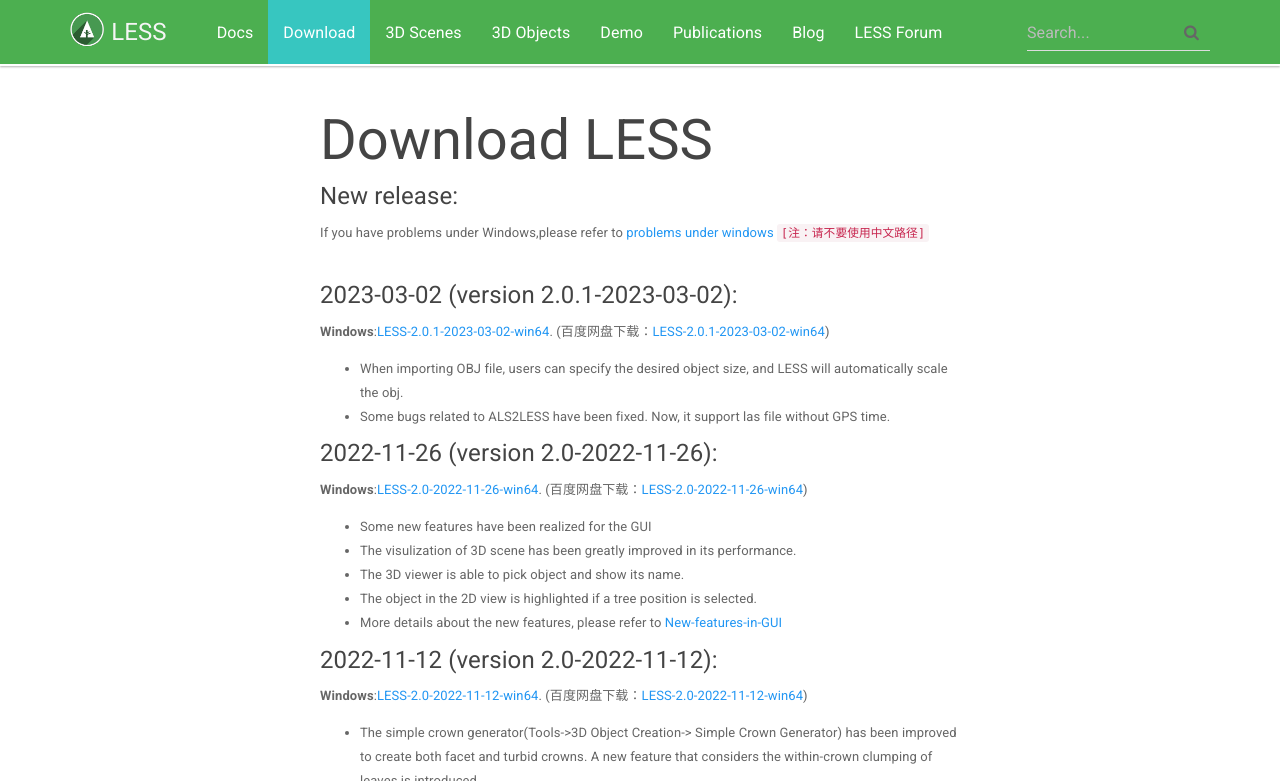
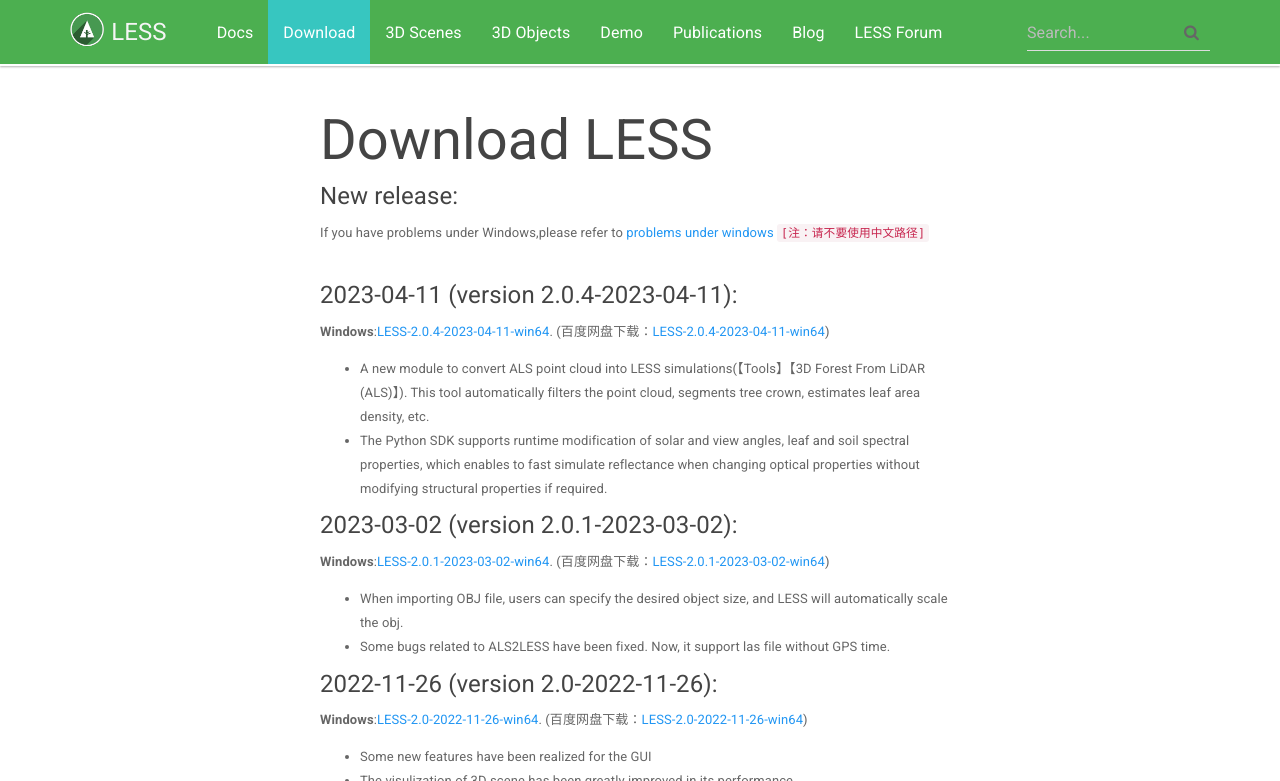
Before and after one commit to jianboqi/jianboqi.github.io, a Jekyll site: the page built from download-less.md, in a window 1280 px wide and 900 px high, cut to the strip 0-781 px from the top of the window. Built offline with Jekyll 4.4.1, drawn with Linux system fonts in a browser that asks for light colours; nearby versions of some CDN libraries.

Commit message:
Update download-less.md

```diff
--- a/download-less.md
+++ b/download-less.md
@@ -13,6 +13,12 @@
 `[注：请不要使用中文路径]`
 <br>
 <br>
+
+#### 2023-04-11 (version 2.0.4-2023-04-11):
+**Windows**:<a href="https://drive.google.com/file/d/15zpmyC8-THvCOP6Jo8IzkF7NzmAH9BwP/view?usp=sharing">LESS-2.0.4-2023-04-11-win64</a>. (百度网盘下载：<a href="https://pan.baidu.com/s/1y-b1hWQ-y8iDwyBZBlz00w?pwd=g713">LESS-2.0.4-2023-04-11-win64</a>)
+
+* A new module to convert ALS point cloud into LESS simulations(【Tools】【3D Forest From LiDAR (ALS)】). This tool automatically filters the point cloud, segments tree crown, estimates leaf area density, etc.
+* The Python SDK supports runtime modification of solar and view angles, leaf and soil spectral properties, which enables to fast simulate reflectance when changing optical properties without modifying structural properties if required.
 
 
 #### 2023-03-02 (version 2.0.1-2023-03-02):
```
